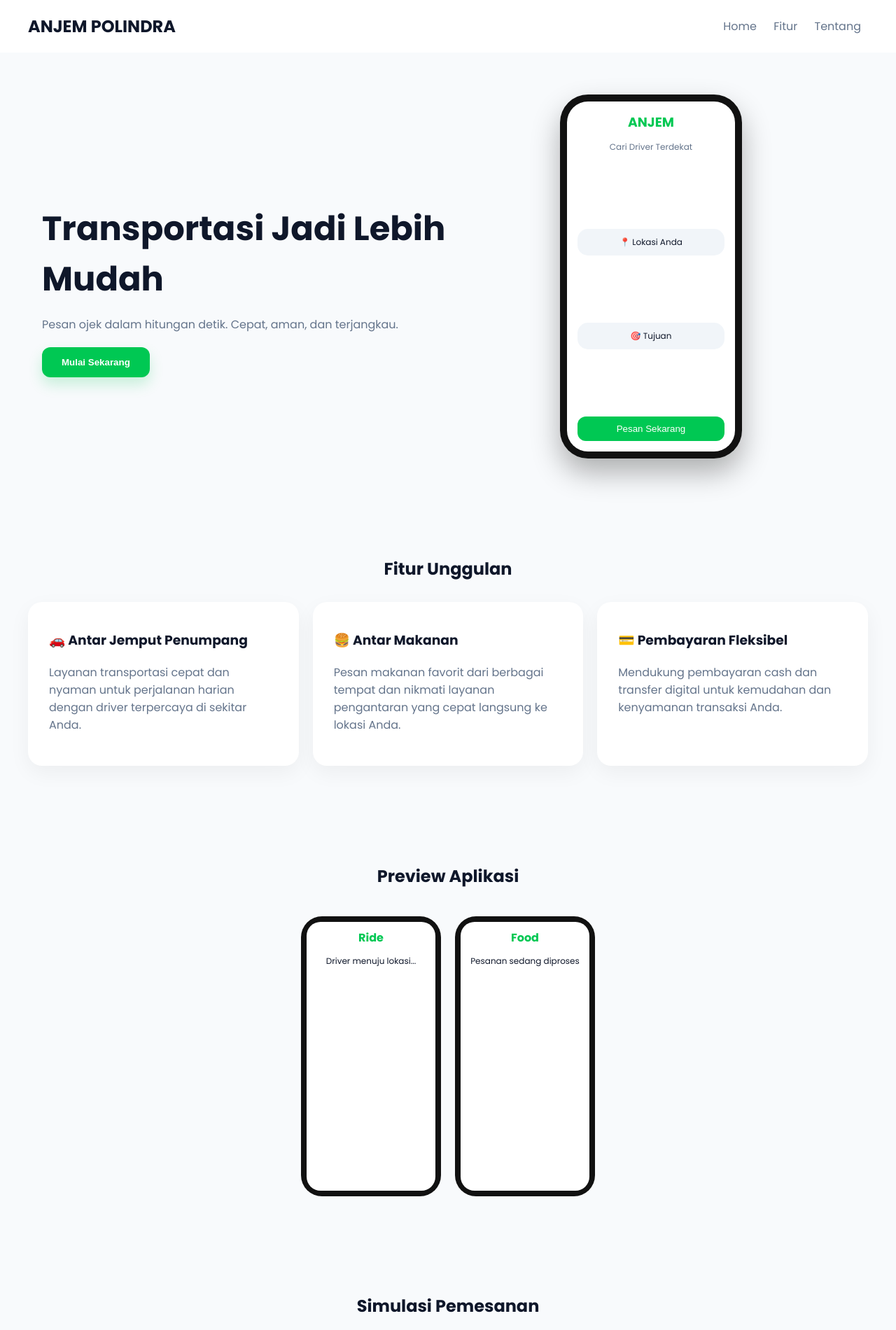
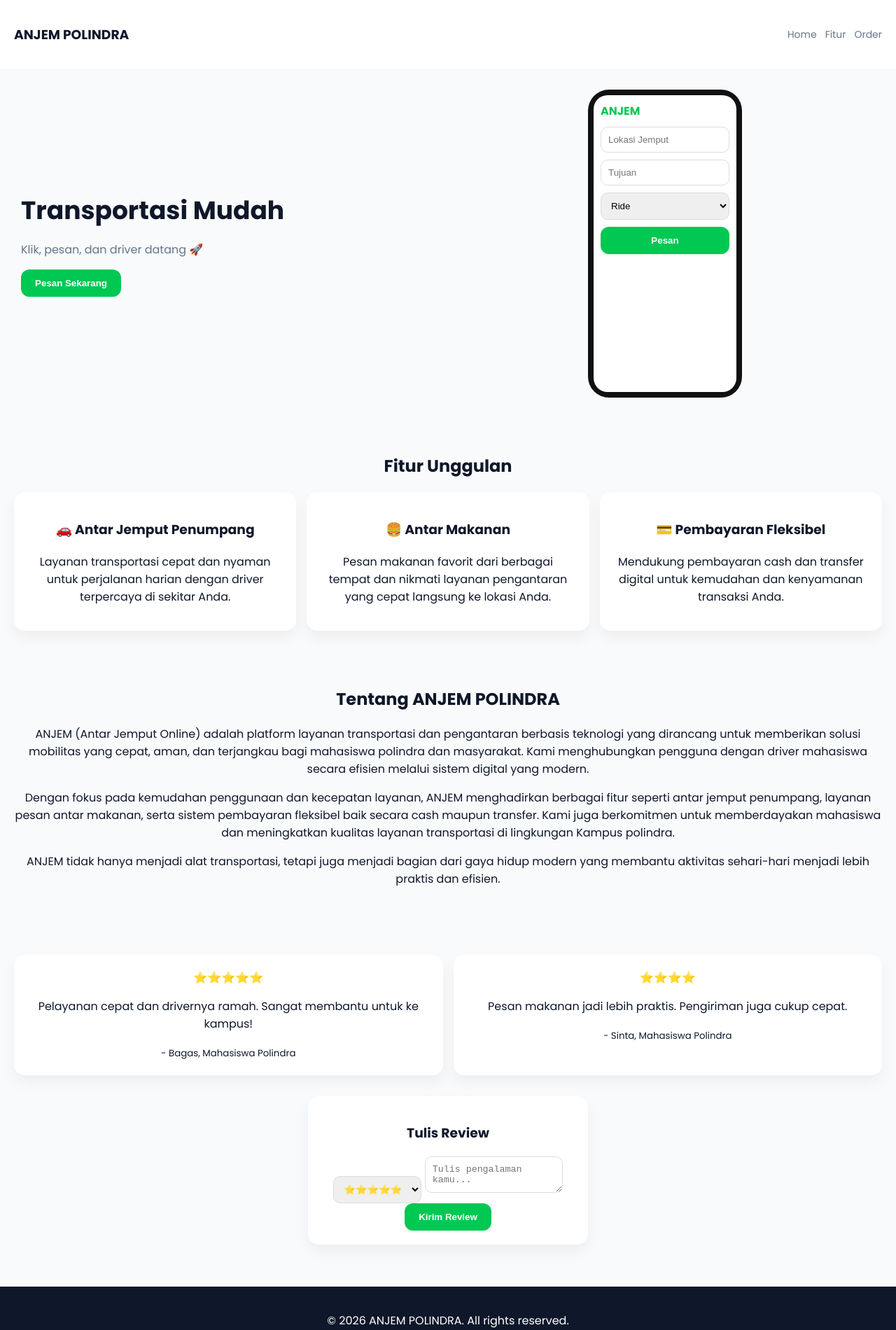
Before and after one commit to warassatiyo/ANJEM, a plain HTML site: page index.html in a window 1280 px wide. Shown: the top 1900 px of the page at 70% size. Drawn offline with Linux system fonts and the light colour scheme.

Commit message:
Update index.html

```diff
--- a/index.html
+++ b/index.html
@@ -3,156 +3,76 @@
 <head>
 <meta charset="UTF-8" />
 <meta name="viewport" content="width=device-width, initial-scale=1.0" />
-<title>ANJEM - Modern Ride App</title>
+<title>ANJEM - Responsive Prototype</title>
 <link href="https://fonts.googleapis.com/css2?family=Poppins:wght@300;400;600;700&display=swap" rel="stylesheet">
 <style>
-:root{
-  --primary:#00C853;
-  --dark:#0f172a;
-  --gray:#64748b;
-  --bg:#f8fafc;
-}
+:root{--primary:#00C853;--dark:#0f172a;--gray:#64748b;--bg:#f8fafc}
 *{box-sizing:border-box}
-body{
-  margin:0;
-  font-family:'Poppins',sans-serif;
-  background:var(--bg);
-  color:var(--dark);
-}
+body{margin:0;font-family:'Poppins',sans-serif;background:var(--bg);color:var(--dark)}
 
-header{
-  display:flex;
-  justify-content:space-between;
-  align-items:center;
-  padding:20px 40px;
-  background:white;
-}
+header{display:flex;justify-content:space-between;align-items:center;padding:16px 20px;background:#fff;position:sticky;top:0;z-index:10}
+nav{display:flex;gap:12px}
+nav a{text-decoration:none;color:var(--gray);font-size:14px}
+.menu-btn{display:none;border:none;background:none;font-size:20px}
 
-header h2{margin:0}
-nav a{
-  margin:0 10px;
-  text-decoration:none;
-  color:var(--gray);
-}
+.hero{display:grid;grid-template-columns:1fr 1fr;gap:20px;align-items:center;padding:30px}
+.hero-text h1{font-size:36px;margin:0 0 10px}
+.hero-text p{color:var(--gray)}
+.btn{padding:12px 20px;border:none;border-radius:12px;background:var(--primary);color:#fff;font-weight:600;cursor:pointer}
 
-.hero{
-  display:grid;
-  grid-template-columns:1fr 1fr;
-  align-items:center;
-  padding:60px;
-}
+.phone{width:220px;height:440px;background:#111;border-radius:30px;padding:8px;margin:auto}
+.screen{background:#fff;height:100%;border-radius:20px;padding:10px;display:flex;flex-direction:column;gap:10px}
+.input{padding:10px;border-radius:10px;border:1px solid #ddd}
 
-.hero-text h1{
-  font-size:48px;
-  margin-bottom:10px;
-}
+.section{padding:30px 20px;text-align:center}
+.cards{display:grid;grid-template-columns:repeat(auto-fit,minmax(200px,1fr));gap:15px;margin-top:20px}
+.card{background:#fff;padding:20px;border-radius:15px;box-shadow:0 10px 20px rgba(0,0,0,0.05)}
 
-.hero-text p{
-  color:var(--gray);
-  margin-bottom:20px;
-}
+#map{height:200px;border-radius:15px;background:linear-gradient(135deg,#e2e8f0,#cbd5f5);display:flex;align-items:center;justify-content:center;cursor:pointer}
 
-.btn{
-  padding:14px 28px;
-  border:none;
-  border-radius:12px;
-  background:var(--primary);
-  color:white;
-  font-weight:600;
-  cursor:pointer;
-  box-shadow:0 10px 20px rgba(0,200,83,0.2);
-}
+footer{text-align:center;padding:20px;background:var(--dark);color:#fff}
 
-.hero-img{
-  text-align:center;
-}
-
-.hero-img img{
-  width:80%;
-}
-
-.section{
-  padding:60px 40px;
-  text-align:center;
-}
-
-.cards{
-  display:grid;
-  grid-template-columns:repeat(auto-fit,minmax(250px,1fr));
-  gap:20px;
-  margin-top:30px;
-}
-
-.card{
-  background:white;
-  padding:30px;
-  border-radius:20px;
-  text-align:left;
-  transition:0.3s;
-  box-shadow:0 10px 30px rgba(0,0,0,0.05);
-}
-
-.card:hover{
-  transform:translateY(-10px);
-}
-
-.card h3{margin-top:10px}
-.card p{color:var(--gray)}
-
-.mockup{
-  display:flex;
-  justify-content:center;
-  margin-top:40px;
-}
-
-.mockup img{
-  width:300px;
-  border-radius:30px;
-  box-shadow:0 20px 40px rgba(0,0,0,0.2);
-}
-
-footer{
-  text-align:center;
-  padding:30px;
-  background:var(--dark);
-  color:white;
+/* MOBILE */
+@media(max-width:768px){
+  .hero{grid-template-columns:1fr}
+  nav{display:none;flex-direction:column;background:#fff;position:absolute;top:60px;right:10px;padding:10px;border-radius:10px;box-shadow:0 10px 20px rgba(0,0,0,0.1)}
+  nav.show{display:flex}
+  .menu-btn{display:block}
 }
 </style>
 </head>
 <body>
 
 <header>
-  <h2>ANJEM POLINDRA</h2>
-  <nav>
+  <h3>ANJEM POLINDRA</h3>
+  <button class="menu-btn" onclick="toggleMenu()">☰</button>
+  <nav id="nav">
     <a href="#">Home</a>
     <a href="#">Fitur</a>
-    <a href="#">Tentang</a>
+    <a href="#">Order</a>
   </nav>
 </header>
 
 <section class="hero">
   <div class="hero-text">
-    <h1>Transportasi Jadi Lebih Mudah</h1>
-    <p>Pesan ojek dalam hitungan detik. Cepat, aman, dan terjangkau.</p>
-    <button class="btn">Mulai Sekarang</button>
+    <h1>Transportasi Mudah</h1>
+    <p>Klik, pesan, dan driver datang 🚀</p>
+    <button class="btn" onclick="scrollToOrder()">Pesan Sekarang</button>
   </div>
-  <div class="hero-img">
-  <div style="width:260px;height:520px;background:#111;border-radius:40px;padding:10px;margin:auto;box-shadow:0 20px 40px rgba(0,0,0,0.3);">
-    <div style="width:100%;height:100%;background:#fff;border-radius:30px;padding:15px;display:flex;flex-direction:column;justify-content:space-between;">
-      <div>
-        <h3 style="margin:0;color:#00C853">ANJEM</h3>
-        <p style="font-size:12px;color:#64748b">Cari Driver Terdekat</p>
-      </div>
-      <div style="background:#f1f5f9;border-radius:15px;padding:10px;font-size:12px;">
-        📍 Lokasi Anda
-      </div>
-      <div style="background:#f1f5f9;border-radius:15px;padding:10px;font-size:12px;">
-        🎯 Tujuan
-      </div>
-      <button style="background:#00C853;color:#fff;border:none;padding:10px;border-radius:12px;">Pesan Sekarang</button>
+
+  <div class="phone">
+    <div class="screen">
+      <strong style="color:#00C853">ANJEM</strong>
+      <input id="pickup" class="input" placeholder="Lokasi Jemput">
+      <input id="destination" class="input" placeholder="Tujuan">
+      <select id="service" class="input">
+        <option value="ride">Ride</option>
+        <option value="food">Food</option>
+      </select>
+      <button class="btn" onclick="orderNow()">Pesan</button>
+      <small id="result"></small>
     </div>
   </div>
-</div>
 </section>
 
 <section class="section">
@@ -174,45 +94,36 @@ footer{
 </section>
 
 <section class="section">
-  <h2>Preview Aplikasi</h2>
-  <div class="mockup">
-  <div style="display:flex;gap:20px;flex-wrap:wrap;justify-content:center;">
-    <div style="width:200px;height:400px;background:#111;border-radius:30px;padding:8px;">
-      <div style="background:#fff;height:100%;border-radius:20px;padding:10px;">
-        <h4 style="margin:0;color:#00C853">Ride</h4>
-        <p style="font-size:12px">Driver menuju lokasi...</p>
-      </div>
-    </div>
-    <div style="width:200px;height:400px;background:#111;border-radius:30px;padding:8px;">
-      <div style="background:#fff;height:100%;border-radius:20px;padding:10px;">
-        <h4 style="margin:0;color:#00C853">Food</h4>
-        <p style="font-size:12px">Pesanan sedang diproses</p>
-      </div>
-    </div>
-  </div>
-</div>
-</section>
-
-<section class="section">
-  <h2>Simulasi Pemesanan</h2>
-  <div id="map" style="height:300px;border-radius:20px;margin-bottom:20px;"></div>
-  <div style="max-width:400px;margin:auto;background:white;padding:20px;border-radius:20px;box-shadow:0 10px 30px rgba(0,0,0,0.1);">
-    <input id="pickup" placeholder="Lokasi Jemput" style="width:100%;padding:10px;margin-bottom:10px;border-radius:10px;border:1px solid #ddd;" />
-    <input id="destination" placeholder="Tujuan" style="width:100%;padding:10px;margin-bottom:10px;border-radius:10px;border:1px solid #ddd;" />
-    <select id="service" style="width:100%;padding:10px;margin-bottom:10px;border-radius:10px;border:1px solid #ddd;">
-      <option value="ride">Ride</option>
-      <option value="food">Food</option>
-    </select>
-    <button onclick="orderNow()" class="btn" style="width:100%">Pesan Sekarang</button>
-    <p id="result" style="margin-top:10px;font-size:14px;color:#00C853"></p>
-  </div>
-</section>
-
-<section class="section">
   <h2>Tentang ANJEM POLINDRA</h2>
   <p>ANJEM (Antar Jemput Online) adalah platform layanan transportasi dan pengantaran berbasis teknologi yang dirancang untuk memberikan solusi mobilitas yang cepat, aman, dan terjangkau bagi mahasiswa polindra dan masyarakat. Kami menghubungkan pengguna dengan driver mahasiswa secara efisien melalui sistem digital yang modern.</p>
   <p>Dengan fokus pada kemudahan penggunaan dan kecepatan layanan, ANJEM menghadirkan berbagai fitur seperti antar jemput penumpang, layanan pesan antar makanan, serta sistem pembayaran fleksibel baik secara cash maupun transfer. Kami juga berkomitmen untuk memberdayakan mahasiswa dan meningkatkan kualitas layanan transportasi di lingkungan Kampus polindra.</p>
   <p>ANJEM tidak hanya menjadi alat transportasi, tetapi juga menjadi bagian dari gaya hidup modern yang membantu aktivitas sehari-hari menjadi lebih praktis dan efisien.</p>
+</section>
+
+<section class="section" id="reviews">
+  <div class="cards" id="reviewList">
+    <div class="card">
+      <strong>⭐️⭐️⭐️⭐️⭐️</strong>
+      <p>Pelayanan cepat dan drivernya ramah. Sangat membantu untuk ke kampus!</p>
+      <small>- Bagas, Mahasiswa Polindra</small>
+    </div>
+    <div class="card">
+      <strong>⭐️⭐️⭐️⭐️</strong>
+      <p>Pesan makanan jadi lebih praktis. Pengiriman juga cukup cepat.</p>
+      <small>- Sinta, Mahasiswa Polindra</small>
+    </div>
+  </div>
+
+  <div style="max-width:400px;margin:30px auto;background:#fff;padding:20px;border-radius:15px;box-shadow:0 10px 20px rgba(0,0,0,0.05)">
+    <h3>Tulis Review</h3>
+    <select id="rating" class="input">
+      <option value="5">⭐️⭐️⭐️⭐️⭐️</option>
+      <option value="4">⭐️⭐️⭐️⭐️</option>
+      <option value="3">⭐️⭐️⭐️</option>
+    </select>
+    <textarea id="comment" class="input" placeholder="Tulis pengalaman kamu..."></textarea>
+    <button class="btn" onclick="addReview()">Kirim Review</button>
+  </div>
 </section>
 
 <footer>
@@ -220,101 +131,57 @@ footer{
 </footer>
 
 <script>
-// Fake Map (tanpa API eksternal)
-function initFakeMap(){
-  const map = document.getElementById("map");
-  map.innerHTML = "Klik area ini untuk memilih lokasi 📍";
-
-  map.addEventListener("click", function(e){
-    let x = e.offsetX;
-    let y = e.offsetY;
-
-    // Simulasi koordinat sederhana
-    let lat = (-6.2 + (y/300)*0.1).toFixed(5);
-    let lng = (106.8 + (x/300)*0.1).toFixed(5);
-
-    document.getElementById("pickup").value = lat+","+lng;
-
-    map.innerHTML = `<div style='position:relative;width:100%;height:100%;background:linear-gradient(135deg,#e2e8f0,#cbd5f5);border-radius:20px;'>
-      <div style='position:absolute;top:${y-10}px;left:${x-10}px;font-size:20px;'>📍</div>
-    </div>`;
-  });
+function toggleMenu(){
+  document.getElementById('nav').classList.toggle('show')
 }
 
-window.onload = initFakeMap;
-
-let driverMarker;
-let driverInterval;
-
-function calculateDistance(lat1, lon1, lat2, lon2){
-  let R = 6371;
-  let dLat = (lat2-lat1) * Math.PI/180;
-  let dLon = (lon2-lon1) * Math.PI/180;
-  let a = Math.sin(dLat/2)*Math.sin(dLat/2) + Math.cos(lat1*Math.PI/180)*Math.cos(lat2*Math.PI/180)*Math.sin(dLon/2)*Math.sin(dLon/2);
-  let c = 2*Math.atan2(Math.sqrt(a), Math.sqrt(1-a));
-  return R*c;
+function scrollToOrder(){
+  document.getElementById('orderSection').scrollIntoView({behavior:'smooth'})
 }
 
-function simulateDriver(map, userLatLng){
-  let driverPos = {
-    lat: userLatLng.lat + 0.02,
-    lng: userLatLng.lng + 0.02
-  };
-
-  driverMarker = new google.maps.Marker({
-    position: driverPos,
-    map: map,
-    label: "🚗"
-  });
-
-  driverInterval = setInterval(()=>{
-    driverPos.lat += (userLatLng.lat - driverPos.lat)*0.1;
-    driverPos.lng += (userLatLng.lng - driverPos.lng)*0.1;
-    driverMarker.setPosition(driverPos);
-  },1000);
-}
+// fake map klik
+const map = document.getElementById("map")
+map.addEventListener("click", function(e){
+  let x=e.offsetX, y=e.offsetY
+  let lat=(-6.2+(y/200)*0.1).toFixed(5)
+  let lng=(106.8+(x/300)*0.1).toFixed(5)
+  document.getElementById("pickup").value=lat+","+lng
+  map.innerHTML=`<div style='position:relative;width:100%;height:100%'><div style='position:absolute;top:${y-10}px;left:${x-10}px'>📍</div></div>`
+})
 
 function orderNow(){
-  let pickup = document.getElementById('pickup').value;
-  let dest = document.getElementById('destination').value;
-  let service = document.getElementById('service').value;
+  let p=document.getElementById('pickup').value
+  let d=document.getElementById('destination').value
+  let s=document.getElementById('service').value
+  if(!p||!d){
+    document.getElementById('result').innerText='Isi dulu lokasi & tujuan'
+    return
+  }
+  document.getElementById('result').innerText=`Pesanan ${s} diproses 🚀`
+}
+function addReview(){
+  let rating = document.getElementById('rating').value;
+  let comment = document.getElementById('comment').value;
 
-  if(!pickup || !dest){
-    document.getElementById('result').innerText = 'Mohon isi lokasi dan tujuan';
+  if(!comment){
+    alert('Isi review dulu ya');
     return;
   }
 
-  let coords = pickup.split(',');
-  let lat = parseFloat(coords[0]);
-  let lng = parseFloat(coords[1]);
+  let stars = '⭐️'.repeat(rating);
 
-  let destLat = lat + 0.01;
-  let destLng = lng + 0.01;
+  let reviewHTML = `
+    <div class="card">
+      <strong>${stars}</strong>
+      <p>${comment}</p>
+      <small>- User ANJEM</small>
+    </div>
+  `;
 
-  let jarak = calculateDistance(lat, lng, destLat, destLng);
+  document.getElementById('reviewList').innerHTML += reviewHTML;
+  document.getElementById('comment').value='';
+}
+</script>
 
-  let harga = service === 'ride' ? jarak * 3000 : jarak * 5000;
-
-  let map = new google.maps.Map(document.getElementById("map"),{
-    center:{lat:lat,lng:lng},
-    zoom:13
-  });
-
-  let userLatLng = {lat:lat, lng:lng};
-
-  new google.maps.Marker({ position:userLatLng, map:map });
-
-  simulateDriver(map, userLatLng);
-
-  let text = `🚀 Driver ditemukan!
-Jarak: ${jarak.toFixed(2)} km
-Estimasi Harga: Rp ${Math.round(harga)}`;
-  document.getElementById('result').innerText = text;
-}
-
-  let text = `Pesanan ${service.toUpperCase()} dari ${pickup} ke ${dest} sedang diproses 🚀`;
-  document.getElementById('result').innerText = text;
-
-</script>
 </body>
 </html>
```
